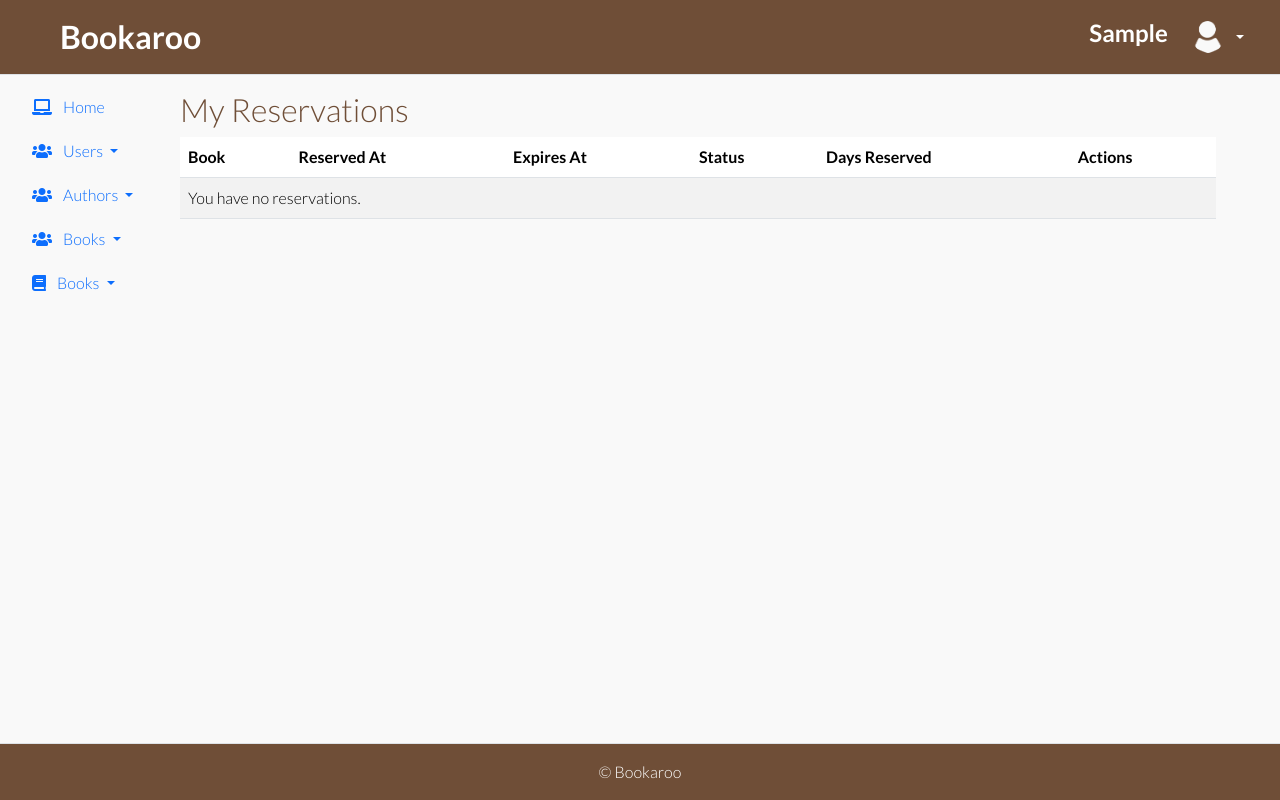
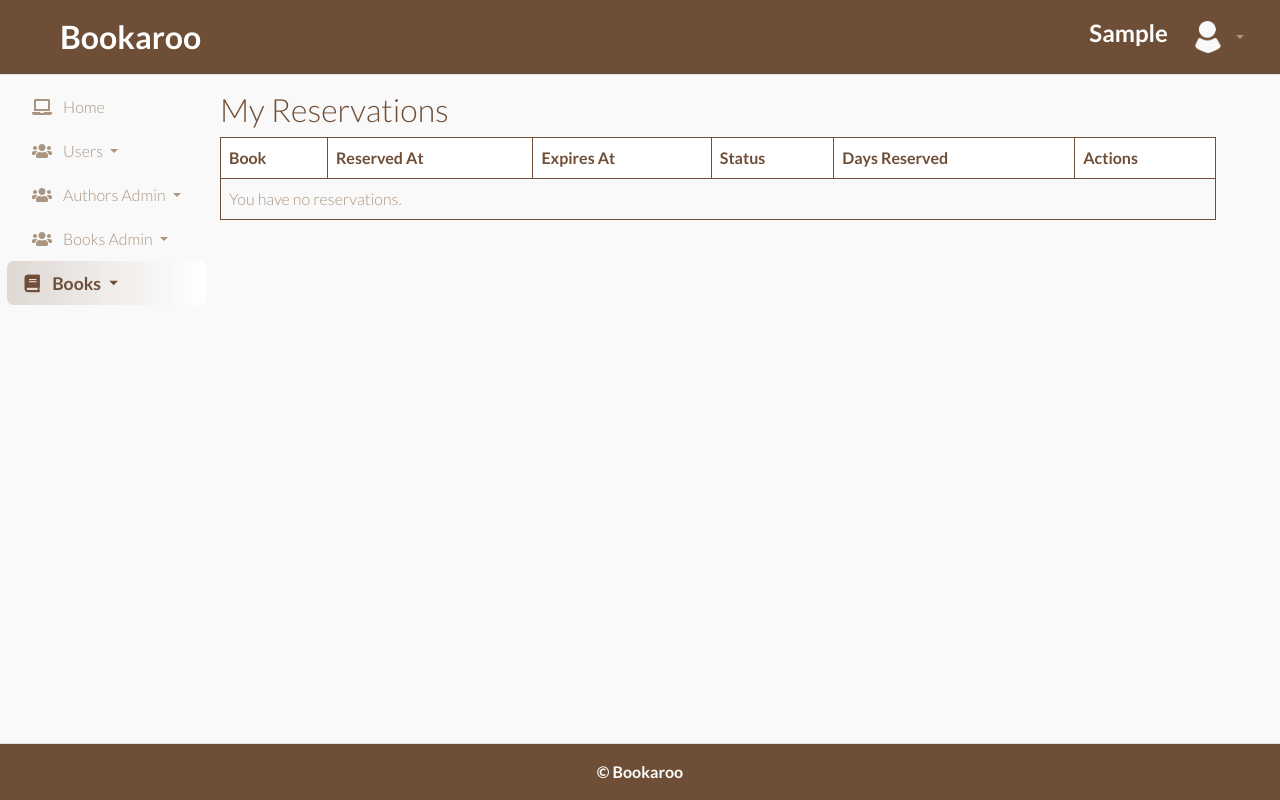
Before and after one commit to RocioSerrano0921/bookaroo, a Django app: page /book/books/my-reservations/ in a window 1280 px wide. Run offline with Django 4.2, Linux system fonts and the light colour scheme; the visitor is signed in with stand-in values (Sample User, id 1); data that the repository does not hold is empty; some libraries are stand-ins or nearby versions.

Commit message:
Refactor templates and styles for improved UI/UX

```diff
--- a/apps/book/templates/book/books/available_books.html
+++ b/apps/book/templates/book/books/available_books.html
@@ -18,7 +18,7 @@
         <div class="container-fluid px-4">
             <div class="row g-5">
                 {% for book in object_list %}
-                <div class="col-12 col-sm-6 col-lg-4 col-xxl-3">
+                <div class="col-12 col-sm-6 col-lg-4">
                     <a href="{% url 'book:book_detail' book.pk %}" class="text-decoration-none text-dark ">
                         <div class="card h-100 custom-card-shadow">
                             <div class="card-img-container">
--- a/apps/book/templates/book/books/my_reservations.html
+++ b/apps/book/templates/book/books/my_reservations.html
@@ -6,7 +6,7 @@
 
 <!-- Table view (visible only on screens ≥768px) -->
 <div class="d-none d-md-block">
-    <table class="table table-striped align-middle">
+    <table class="table table-custom table-striped table-bordered align-middle">
         <thead>
             <tr>
                 <th>Book</th>
@@ -25,18 +25,18 @@
                 <td>{{ r.expires_at|date:"Y-m-d" }}</td>
                 <td>
                     {% if r.is_active %}
-                    <span class="badge bg-success">Active</span>
+                    <span class="badge btn-active">Active</span>
                     {% else %}
-                    <span class="badge bg-secondary">Cancelled</span>
+                    <span class="badge btn-inactive">Cancelled</span>
                     {% endif %}
                 </td>
                 <td>{{ r.days_reserved }}</td>
                 <td>
                     {% if r.is_active %}
-                    <a href="{% url 'book:edit_reservation_days' r.pk %}" class="btn btn-sm btn-info">Edit Days</a>
+                    <a href="{% url 'book:edit_reservation_days' r.pk %}" class="btn btn-sm btn-edit">Edit Days</a>
                     <form method="post" action="{% url 'book:cancel_reservation' r.pk %}" style="display:inline;">
                         {% csrf_token %}
-                        <button type="submit" class="btn btn-sm btn-danger">Cancel</button>
+                        <button type="submit" class="btn btn-sm btn-deletes">Cancel</button>
                     </form>
                     {% endif %}
                 </td>
--- a/apps/book/views.py
+++ b/apps/book/views.py
@@ -125,8 +125,9 @@ class DeleteBook(LoginRequiredMixin, DeleteView):
 
 class AvailableBooksView(LoginRequiredMixin, ListView):
     model = Book
+    template_name = 'book/books/available_books.html'
+    context_object_name = 'books'
     paginate_by = 6  # Number of books per page
-    template_name = 'book/books/available_books.html'
 
     def get_queryset(self):
         """Return the list of available books (stock > 0)."""
--- a/static/css/style.css
+++ b/static/css/style.css
@@ -54,6 +54,53 @@ p {
 .layout {
     display: block;
 }
+#sidebar .navlink {
+    color: var(--text-primary);
+    font-weight: 600;
+    margin: 0.2rem 0;
+    padding: 0.5rem 1rem;
+}
+/* #sidebar .nav-link.active {
+    color: #f9f9f9;
+    background-color: var(--secondary1-colour) !important;
+} */
+
+.nav-footer-bg {
+    background-color: var(--primary-colour);
+    color: #ffffff;
+    font-weight: 600;
+    border: none;
+}
+
+.navbar-brand {
+    color: #ffffff !important;
+    margin-left: 3rem;
+    font-weight: 700;
+    font-size: 2rem;
+}
+
+.nav-link {
+    color: #aa9581 !important;
+    transition: all 0.3s ease;
+}
+
+.nav-link:hover {
+    color: #6f4e37 !important;
+    font-weight: 600;
+}
+
+.nav-link.active,
+.nav-item.show > .nav-link {
+    background: linear-gradient(to right, rgba(119, 86, 63, 0.2), #ffffff) !important;
+    color: #6f4e37 !important;
+    font-weight: 600;
+    transform: scale(1.1);
+    border-radius: 10px;
+}
+
+.nav-link {
+    transition: all 0.25s ease-in-out;
+}
 
 /* REUSABLE COMPONENTS */
 
@@ -72,16 +119,16 @@ p {
 }
 
 .secondary-btn {
-    background-color: #ffffff !important;
-    color: var(--text-primary) !important;
-    border-color: var(--text-primary);
+    background-color: var(--text-primary) !important;
+    color: var(--bg-primary) !important;
     font-weight: 600;
     justify-content: center;
 }
 
 .secondary-btn:hover {
-    background-color: var(--text-primary) !important;
-    color: var(--bg-primary) !important;
+    background-color: var(--bg-primary) !important;
+    color: var(--text-primary) !important;
+    border-color: var(--text-primary);
 }
 
 .actions-btn {
@@ -126,13 +173,6 @@ p {
     border: none;
     cursor: not-allowed;
     opacity: 0.5;
-}
-
-/* background */
-
-.blue-bg {
-    background-color: var(--primary-colour) !important;
-    color: #ffffff !important;
 }
 
 /* tables */
@@ -232,6 +272,12 @@ p.highlight-txt {
     max-height: 600px;
     overflow: hidden;
 }
+
+.btn-toggle {
+    color: #f9f9f9 !important;
+    border-color: #f9f9f9 !important;
+}
+
 /* RESPONSIVE DESIGN */
 @media (min-width: 768px) {
     /* lg */
@@ -240,7 +286,7 @@ p.highlight-txt {
     }
 
     .main_right {
-        padding-left: 180px;
+        padding-left: 220px;
         padding-right: 4rem !important;
     }
     #sidebar {
@@ -263,22 +309,12 @@ a {
 #sidebar .nav-link {
     border-radius: 0.375rem;
 }
-#sidebar .nav-link.active {
-    color: #fff;
-    background-color: var(--btn-primary) !important;
-}
 
 .no-style li {
     list-style: none;
 }
 
-.blue-navbar {
+/* .blue-navbar {
     background-color: var(--primary-colour) !important;
     color: #ffffff !important;
-}
-.navbar-brand {
-    color: #ffffff !important;
-    margin-left: 3rem;
-    font-weight: 700;
-    font-size: 2rem;
-}
+} */
--- a/templates/base.html
+++ b/templates/base.html
@@ -85,9 +85,11 @@
                         </li>
 
                         <li class="nav-item dropdown">
-                            <a href="#" class="nav-link dropdown-toggle" data-bs-toggle="dropdown" role="button"
-                                aria-expanded="false">
-                                <i class="fa fa-users me-2"></i> Authors
+                            <a href="#"
+                                class="nav-link dropdown-toggle
+                                {% if request.resolver_match.url_name in 'list_authors create_author edit_author delete_author' %}active{% endif %}"
+                                data-bs-toggle="dropdown" role="button" aria-expanded="false">
+                                <i class="fa fa-users me-2"></i> Authors Admin
                             </a>
                             <ul class="dropdown-menu">
                                 <li>
@@ -102,9 +104,11 @@
                             </ul>
                         </li>
                         <li class="nav-item dropdown">
-                            <a href="#" class="nav-link dropdown-toggle" data-bs-toggle="dropdown" role="button"
-                                aria-expanded="false">
-                                <i class="fa fa-users me-2"></i> Books
+                            <a href="#"
+                                class="nav-link dropdown-toggle
+                                {% if request.resolver_match.url_name == 'books_list' or request.resolver_match.url_name == 'create_book' or request.resolver_match.url_name == 'edit_book' or request.resolver_match.url_name == 'delete_book'%}active{% endif %}"
+                                data-bs-toggle="dropdown" role="button" aria-expanded="false">
+                                <i class="fa fa-users me-2"></i> Books Admin
                             </a>
                             <ul class="dropdown-menu">
                                 <li>
@@ -120,8 +124,10 @@
                         {% endif %}
 
                         <li class="nav-item dropdown">
-                            <a href="#" class="nav-link dropdown-toggle" data-bs-toggle="dropdown" role="button"
-                                aria-expanded="false">
+                            <a href="#"
+                                class="nav-link dropdown-toggle
+                                {% if request.resolver_match.url_name == 'available_books_list' or request.resolver_match.url_name == 'my_reservations' or request.resolver_match.url_name == 'expired_reservations' or request.resolver_match.url_name == 'book_detail' %}active{% endif %}"
+                                data-bs-toggle="dropdown" role="button" aria-expanded="false">
                                 <i class="fa fa-book me-2"></i> Books
                             </a>
                             <ul class="dropdown-menu">
@@ -160,24 +166,17 @@
         <div class="flex-grow-1 d-flex flex-column min-vh-100">
 
             <!-- Navbar header -->
-            <nav class="navbar navbar-expand-lg border-bottom sticky-top blue-bg">
+            <nav class="navbar navbar-expand-lg border-bottom sticky-top nav-footer-bg">
                 <div class="container-fluid">
                     <!-- Toggle to open the sidebar on mobile -->
-                    <button class="btn btn-outline-secondary d-md-none me-2" type="button" data-bs-toggle="offcanvas"
-                        data-bs-target="#sidebar" aria-controls="sidebar">
+                    <button class="btn btn-outline-secondary btn-toggle d-md-none me-2" type="button"
+                        data-bs-toggle="offcanvas" data-bs-target="#sidebar" aria-controls="sidebar">
                         <i class="fa fa-bars"></i>
                     </button>
 
                     <a class="navbar-brand" href="{% url 'index' %}">Bookaroo</a>
 
-                    <!-- <button class="navbar-toggler" type="button" data-bs-toggle="collapse" data-bs-target="#topnav"
-                        aria-controls="topnav" aria-expanded="false" aria-label="Toggle navigation">
-                        <span class="navbar-toggler-icon"></span>
-                    </button>
-
-                    <div class="collapse navbar-collapse" id="topnav">
-                        <ul class="navbar-nav ms-auto align-items-center">
-                            <li class="nav-item dropdown"> -->
+                    <!-- User dropdown menu -->
                     <a href="#" class="nav-link dropdown-toggle d-flex align-items-center me-4"
                         data-bs-toggle="dropdown" aria-expanded="false">
                         <h4 class="me-4 member">{{ user.username | capfirst }}</h4>
@@ -229,23 +228,15 @@
             <main class="main_right container-fluid py-3 bg-custom">
                 <div class="row">
                     <div class="col-12">
-                        <!-- Messages -->
-                        <!-- {% if messages %}
-                        {% for message in messages %}
-                        <div class="alert alert-{{ message.tags }} alert-dismissible fade show" role="alert">
-                            {{ message }}
-                            <button type="button" class="btn-close" data-bs-dismiss="alert" aria-label="Close"></button>
-                        </div>
-                        {% endfor %}
-                        {% endif %} -->
-                        {% block content %}{% endblock content %}
+                        {% block content %}
+                        {% endblock content %}
                     </div>
                 </div>
             </main>
 
             <!-- Footer -->
             {% block footer %}
-            <footer class="blue-bg border-top py-3 mt-auto">
+            <footer class="nav-footer-bg border-top py-3 mt-auto">
                 <div class="container-fluid">
                     <div class="text-center">© Bookaroo</div>
                 </div>
```
Also changed, not shown: apps/book/templates/book/books/available_book_detail.html (+7 -6 lines).
